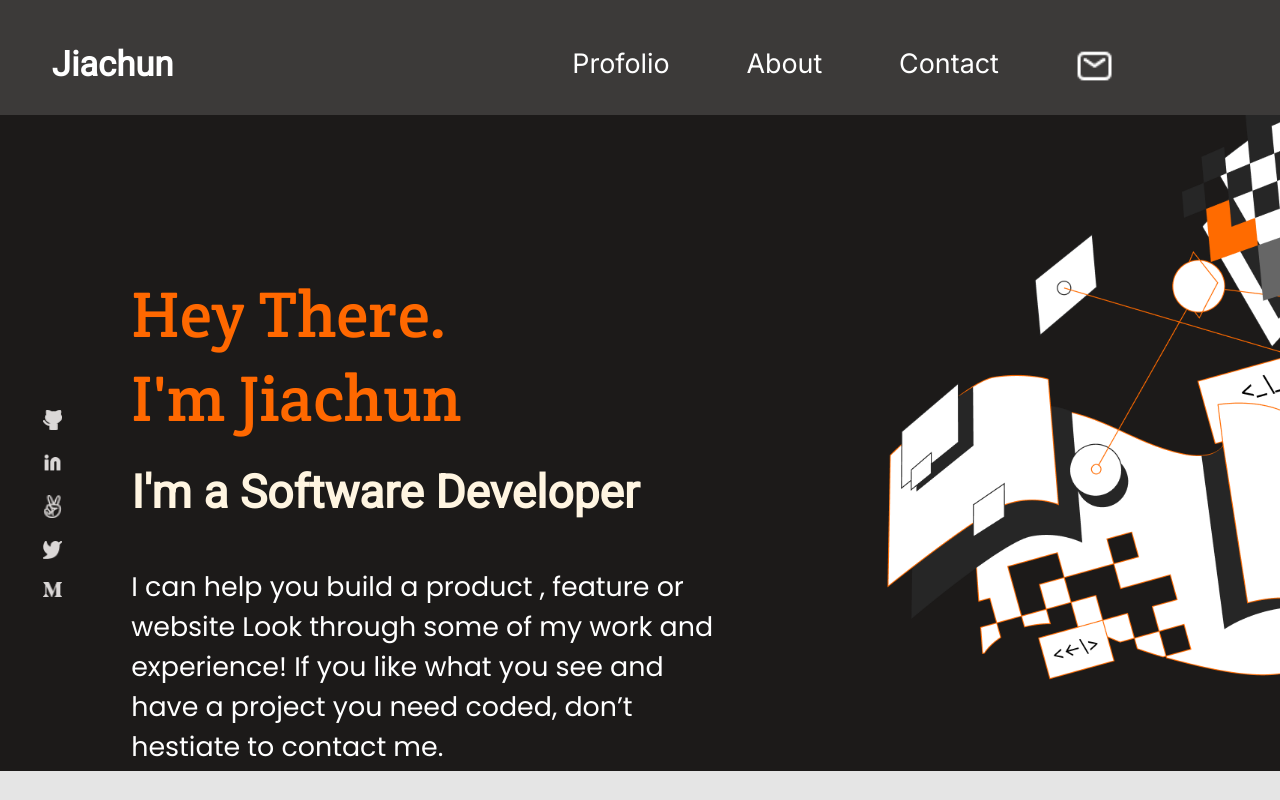
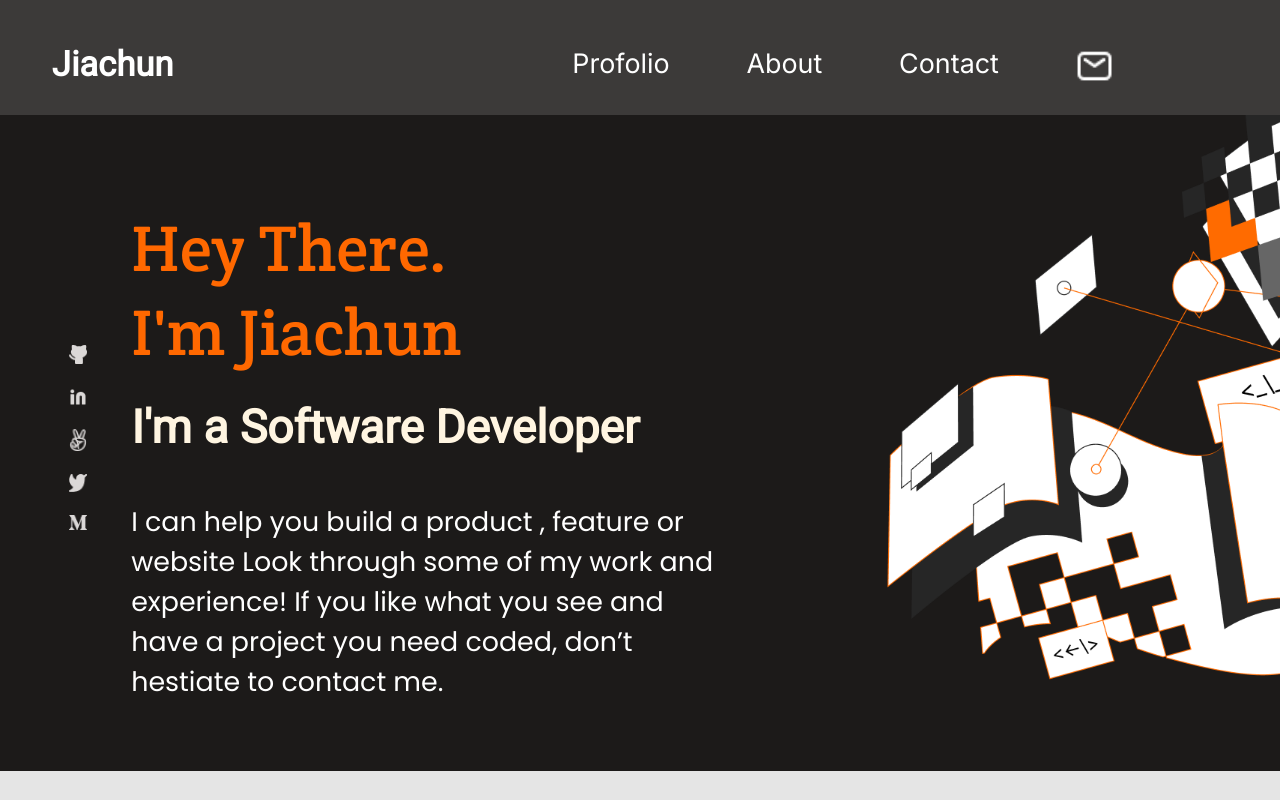
Before and after one commit to mpa-mxiang/profolio2, a website: page index.html in a window 1280 px wide. Shown: the top 800 px of the page. Drawn offline with Linux system fonts and the light colour scheme; a web font is replaced by a local one.

Commit message:
fix intro-text and intro ul margin

```diff
--- a/style.css
+++ b/style.css
@@ -458,7 +458,7 @@ textarea {
   .intro .intro-text {
     width: 48%;
     margin-left: 9vw;
-    margin-top: -42vw;
+    margin-top: -47.1vw;
   }
 
   .works-desktop h1 {
@@ -504,7 +504,7 @@ textarea {
     flex-direction: column;
     margin-top: -30vw;
     gap: 1.5vw;
-    margin-left: -1vw;
+    margin-left: 1vw;
   }
 
   .intro ul li img {
```
